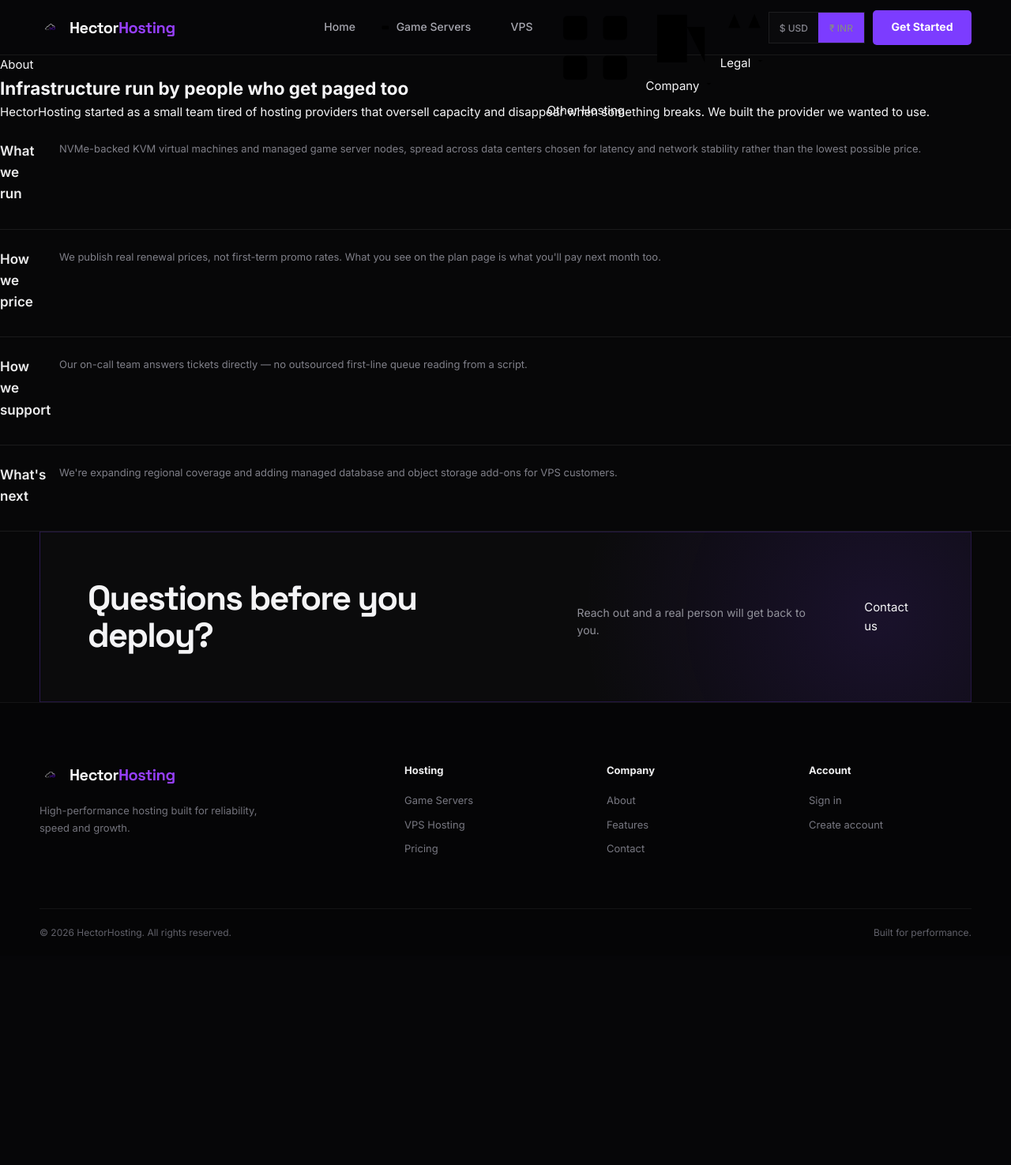
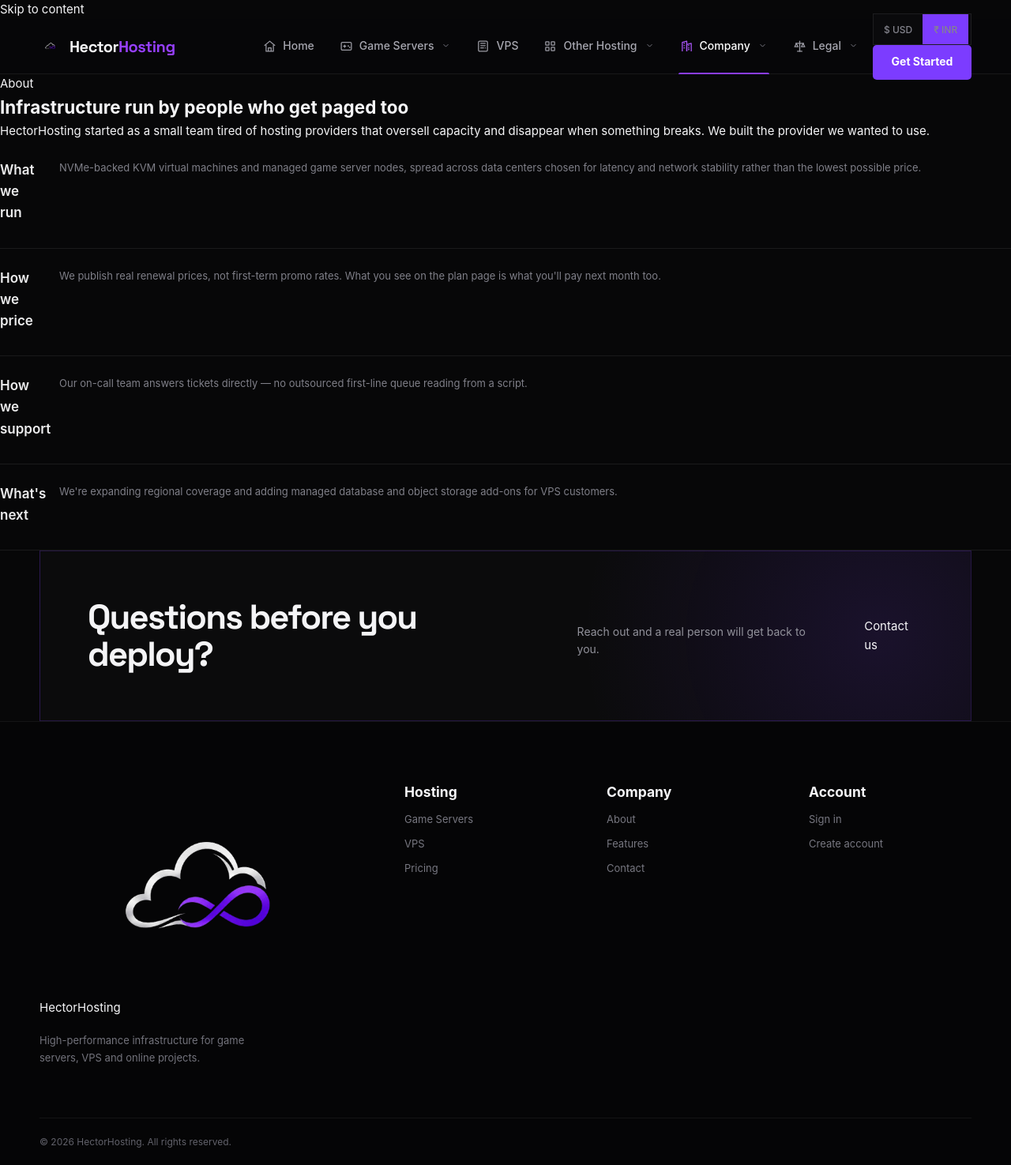
Before and after one commit to Wixzroot/hectorsite3, a Flask app: page /about in a window 1280 px wide. Shown: the whole page at 79% size. Before the commit the page ends 1188 px from the top, so only its background shows below. Run offline with Flask 3, Linux system fonts and the light colour scheme; parts of the project's set-up code (start-up, migrations or seed data) failed here and were passed over.

Commit message:
Update base.html

```diff
--- a/templates/base.html
+++ b/templates/base.html
@@ -8,7 +8,7 @@
 
   <meta
     name="description"
-    content="HectorHosting provides high-performance VPS and game server hosting with DDoS protection and reliable infrastructure."
+    content="HectorHosting provides high-performance game servers, VPS hosting and reliable infrastructure with DDoS protection."
   >
 
   <link
@@ -17,11 +17,12 @@
     href="{{ url_for('static', filename='img/logo.png') }}"
   >
 
+  <!-- Fonts -->
   <link rel="preconnect" href="https://fonts.googleapis.com">
   <link rel="preconnect" href="https://fonts.gstatic.com" crossorigin>
 
   <link
-    href="https://fonts.googleapis.com/css2?family=Inter:wght@400;500;600;700;800&family=Space+Grotesk:wght@400;500;600;700&display=swap"
+    href="https://fonts.googleapis.com/css2?family=Space+Grotesk:wght@400;500;600;700&display=swap"
     rel="stylesheet"
   >
 
@@ -33,13 +34,20 @@
 
 <body>
 
-  <!-- ================= HEADER ================= -->
+  <div class="skip-link">
+    <a href="#main">Skip to content</a>
+  </div>
+
+
+  <!-- =====================================================
+       HEADER
+       ===================================================== -->
 
   <header class="site-header">
 
     <div class="header-inner">
 
-      <!-- LOGO -->
+      <!-- BRAND -->
 
       <a href="{{ url_for('home') }}" class="brand">
 
@@ -56,7 +64,7 @@
       </a>
 
 
-      <!-- MOBILE BUTTON -->
+      <!-- MOBILE TOGGLE -->
 
       <input
         type="checkbox"
@@ -67,7 +75,7 @@
       <label
         for="nav-toggle"
         class="nav-burger"
-        aria-label="Open navigation"
+        aria-label="Toggle navigation"
       >
         <span></span>
         <span></span>
@@ -79,17 +87,34 @@
 
       <nav class="site-nav">
 
+
         <!-- HOME -->
 
         <a
           href="{{ url_for('home') }}"
-          class="nav-link {{ 'active' if request.endpoint == 'home' }}"
+          class="nav-link {{ 'is-active' if request.endpoint == 'home' }}"
         >
 
-          <svg viewBox="0 0 24 24" aria-hidden="true">
-            <path d="M3 10.5 12 3l9 7.5"></path>
-            <path d="M5 9.5V21h14V9.5"></path>
-            <path d="M9 21v-6h6v6"></path>
+          <svg class="nav-icon" viewBox="0 0 24 24" fill="none">
+            <path
+              d="M3 10.5L12 3l9 7.5"
+              stroke="currentColor"
+              stroke-width="1.8"
+              stroke-linecap="round"
+              stroke-linejoin="round"
+            />
+            <path
+              d="M5.5 9.5V21h13V9.5"
+              stroke="currentColor"
+              stroke-width="1.8"
+              stroke-linejoin="round"
+            />
+            <path
+              d="M9.5 21v-6h5v6"
+              stroke="currentColor"
+              stroke-width="1.8"
+              stroke-linejoin="round"
+            />
           </svg>
 
           <span>Home</span>
@@ -101,21 +126,43 @@
 
         <a
           href="{{ url_for('game_servers') }}"
-          class="nav-link {{ 'active' if request.endpoint == 'game_servers' }}"
+          class="nav-link {{ 'is-active' if request.endpoint == 'game_servers' }}"
         >
 
-          <svg viewBox="0 0 24 24" aria-hidden="true">
-            <rect x="3" y="7" width="18" height="10" rx="3"></rect>
-            <path d="M7 12h4"></path>
-            <path d="M9 10v4"></path>
-            <circle cx="16.5" cy="11" r=".8"></circle>
-            <circle cx="18.5" cy="13" r=".8"></circle>
+          <svg class="nav-icon" viewBox="0 0 24 24" fill="none">
+            <rect
+              x="3"
+              y="5"
+              width="18"
+              height="14"
+              rx="2"
+              stroke="currentColor"
+              stroke-width="1.8"
+            />
+            <path
+              d="M7 12h4M9 10v4"
+              stroke="currentColor"
+              stroke-width="1.8"
+              stroke-linecap="round"
+            />
+            <path
+              d="M15.5 11.5h.01M18 14h.01"
+              stroke="currentColor"
+              stroke-width="2.5"
+              stroke-linecap="round"
+            />
           </svg>
 
           <span>Game Servers</span>
 
-          <svg class="nav-chevron" viewBox="0 0 24 24">
-            <path d="m7 9 5 5 5-5"></path>
+          <svg class="nav-chevron" viewBox="0 0 24 24" fill="none">
+            <path
+              d="m7 10 5 5 5-5"
+              stroke="currentColor"
+              stroke-width="1.8"
+              stroke-linecap="round"
+              stroke-linejoin="round"
+            />
           </svg>
 
         </a>
@@ -125,16 +172,31 @@
 
         <a
           href="{{ url_for('vps') }}"
-          class="nav-link {{ 'active' if request.endpoint == 'vps' }}"
+          class="nav-link {{ 'is-active' if request.endpoint == 'vps' }}"
         >
 
-          <svg viewBox="0 0 24 24" aria-hidden="true">
-            <rect x="4" y="4" width="16" height="6" rx="1"></rect>
-            <rect x="4" y="14" width="16" height="6" rx="1"></rect>
-            <path d="M8 7h.01"></path>
-            <path d="M8 17h.01"></path>
-            <path d="M12 7h5"></path>
-            <path d="M12 17h5"></path>
+          <svg class="nav-icon" viewBox="0 0 24 24" fill="none">
+            <rect
+              x="4"
+              y="3"
+              width="16"
+              height="18"
+              rx="2"
+              stroke="currentColor"
+              stroke-width="1.8"
+            />
+            <path
+              d="M8 7h8M8 11h8M8 15h5"
+              stroke="currentColor"
+              stroke-width="1.8"
+              stroke-linecap="round"
+            />
+            <circle
+              cx="16"
+              cy="15"
+              r="1"
+              fill="currentColor"
+            />
           </svg>
 
           <span>VPS</span>
@@ -144,140 +206,176 @@
 
         <!-- OTHER HOSTING -->
 
-        <div class="nav-dropdown">
-
         <a
-            href="{{ url_for('pricing') }}"
-            class="nav-link"
+          href="{{ url_for('features') }}"
+          class="nav-link {{ 'is-active' if request.endpoint == 'features' }}"
         >
 
-            <svg viewBox="0 0 24 24" aria-hidden="true">
-              <rect x="4" y="4" width="6" height="6" rx="1"></rect>
-              <rect x="14" y="4" width="6" height="6" rx="1"></rect>
-              <rect x="4" y="14" width="6" height="6" rx="1"></rect>
-              <rect x="14" y="14" width="6" height="6" rx="1"></rect>
+          <svg class="nav-icon" viewBox="0 0 24 24" fill="none">
+            <rect
+              x="4"
+              y="4"
+              width="6"
+              height="6"
+              rx="1"
+              stroke="currentColor"
+              stroke-width="1.8"
+            />
+            <rect
+              x="14"
+              y="4"
+              width="6"
+              height="6"
+              rx="1"
+              stroke="currentColor"
+              stroke-width="1.8"
+            />
+            <rect
+              x="4"
+              y="14"
+              width="6"
+              height="6"
+              rx="1"
+              stroke="currentColor"
+              stroke-width="1.8"
+            />
+            <rect
+              x="14"
+              y="14"
+              width="6"
+              height="6"
+              rx="1"
+              stroke="currentColor"
+              stroke-width="1.8"
+            />
           </svg>
 
           <span>Other Hosting</span>
 
-            <svg class="nav-chevron" viewBox="0 0 24 24">
-              <path d="m7 9 5 5 5-5"></path>
+          <svg class="nav-chevron" viewBox="0 0 24 24" fill="none">
+            <path
+              d="m7 10 5 5 5-5"
+              stroke="currentColor"
+              stroke-width="1.8"
+              stroke-linecap="round"
+              stroke-linejoin="round"
+            />
           </svg>
 
         </a>
 
-          <div class="dropdown-menu">
-
-            <a href="{{ url_for('contact') }}">
-              Web Hosting
-            </a>
-
-            <a href="{{ url_for('contact') }}">
-              Discord Bot Hosting
-            </a>
-
-          </div>
-
-        </div>
-
 
         <!-- COMPANY -->
 
-        <div class="nav-dropdown">
-
         <a
           href="{{ url_for('about') }}"
-            class="nav-link"
+          class="nav-link {{ 'is-active' if request.endpoint == 'about' }}"
         >
 
-            <svg viewBox="0 0 24 24" aria-hidden="true">
-              <path d="M4 21V5h10v16"></path>
-              <path d="M14 9h6v12"></path>
-              <path d="M7 8h2"></path>
-              <path d="M7 12h2"></path>
-              <path d="M7 16h2"></path>
-              <path d="M16 13h1"></path>
-              <path d="M16 17h1"></path>
+          <svg class="nav-icon" viewBox="0 0 24 24" fill="none">
+            <path
+              d="M4 21V5l8-2v18"
+              stroke="currentColor"
+              stroke-width="1.8"
+              stroke-linejoin="round"
+            />
+            <path
+              d="M12 21V9l8-2v14"
+              stroke="currentColor"
+              stroke-width="1.8"
+              stroke-linejoin="round"
+            />
+            <path
+              d="M7 7h1M7 11h1M7 15h1M15 11h1M15 15h1M15 18h1"
+              stroke="currentColor"
+              stroke-width="1.8"
+              stroke-linecap="round"
+            />
           </svg>
 
           <span>Company</span>
 
-            <svg class="nav-chevron" viewBox="0 0 24 24">
-              <path d="m7 9 5 5 5-5"></path>
+          <svg class="nav-chevron" viewBox="0 0 24 24" fill="none">
+            <path
+              d="m7 10 5 5 5-5"
+              stroke="currentColor"
+              stroke-width="1.8"
+              stroke-linecap="round"
+              stroke-linejoin="round"
+            />
           </svg>
 
         </a>
 
-          <div class="dropdown-menu">
-
-            <a href="{{ url_for('about') }}">
-              About Us
-            </a>
-
-            <a href="{{ url_for('features') }}">
-              Features
-            </a>
-
-            <a href="{{ url_for('contact') }}">
-              Contact
-            </a>
-
-          </div>
-
-        </div>
-
 
         <!-- LEGAL -->
 
-        <div class="nav-dropdown">
-
         <a
-            href="#"
-            class="nav-link"
+          href="{{ url_for('contact') }}"
+          class="nav-link {{ 'is-active' if request.endpoint == 'contact' }}"
         >
 
-            <svg viewBox="0 0 24 24" aria-hidden="true">
-              <path d="M12 3v18"></path>
-              <path d="M5 7h14"></path>
-              <path d="M7 7 4 14h6L7 7Z"></path>
-              <path d="m17 7-3 7h6l-3-7Z"></path>
-              <path d="M8 21h8"></path>
+          <svg class="nav-icon" viewBox="0 0 24 24" fill="none">
+            <path
+              d="M12 3v18"
+              stroke="currentColor"
+              stroke-width="1.8"
+              stroke-linecap="round"
+            />
+            <path
+              d="M5 7h14"
+              stroke="currentColor"
+              stroke-width="1.8"
+              stroke-linecap="round"
+            />
+            <path
+              d="M6 7 3 13h6L6 7Z"
+              stroke="currentColor"
+              stroke-width="1.8"
+              stroke-linejoin="round"
+            />
+            <path
+              d="m18 7-3 6h6l-3-6Z"
+              stroke="currentColor"
+              stroke-width="1.8"
+              stroke-linejoin="round"
+            />
+            <path
+              d="M8 21h8"
+              stroke="currentColor"
+              stroke-width="1.8"
+              stroke-linecap="round"
+            />
           </svg>
 
           <span>Legal</span>
 
-            <svg class="nav-chevron" viewBox="0 0 24 24">
-              <path d="m7 9 5 5 5-5"></path>
+          <svg class="nav-chevron" viewBox="0 0 24 24" fill="none">
+            <path
+              d="m7 10 5 5 5-5"
+              stroke="currentColor"
+              stroke-width="1.8"
+              stroke-linecap="round"
+              stroke-linejoin="round"
+            />
           </svg>
 
         </a>
 
-          <div class="dropdown-menu">
-
-            <a href="#">
-              Terms of Service
-            </a>
-
-            <a href="#">
-              Privacy Policy
-            </a>
-
-          </div>
-
-        </div>
-
-      </nav>
-
 
         <!-- RIGHT SIDE -->
 
-      <div class="header-actions">
+        <div class="nav-actions">
 
           <div class="currency-switcher">
 
-          <span class="currency-usd">$ USD</span>
+            <span class="currency-usd">
+              $ USD
+            </span>
 
-          <span class="currency-inr">₹ INR</span>
+            <span class="currency-inr">
+              ₹ INR
+            </span>
 
           </div>
 
@@ -286,16 +384,23 @@
 
             <a
               href="{{ url_for('dashboard') }}"
-            class="header-button"
+              class="header-button header-button-secondary"
             >
               Dashboard
+            </a>
+
+            <a
+              href="{{ url_for('logout') }}"
+              class="header-button header-button-primary"
+            >
+              Sign out
             </a>
 
           {% else %}
 
             <a
               href="{{ url_for('register') }}"
-            class="header-button"
+              class="header-button header-button-primary"
             >
               Get Started
             </a>
@@ -303,6 +408,8 @@
           {% endif %}
 
         </div>
+
+      </nav>
 
     </div>
 
@@ -335,9 +442,7 @@
   <!-- MAIN -->
 
   <main id="main">
-
     {% block content %}{% endblock %}
-
   </main>
 
 
@@ -349,23 +454,22 @@
 
       <div class="footer-brand">
 
-        <a href="{{ url_for('home') }}" class="brand">
+        <a href="{{ url_for('home') }}" class="footer-logo">
 
           <img
             src="{{ url_for('static', filename='img/logo.png') }}"
             alt="HectorHosting"
-            class="brand-logo"
           >
 
-          <span class="brand-name">
+          <span>
             Hector<span>Hosting</span>
           </span>
 
         </a>
 
         <p>
-          High-performance hosting built for reliability,
-          speed and growth.
+          High-performance infrastructure for
+          game servers, VPS and online projects.
         </p>
 
       </div>
@@ -373,14 +477,14 @@
 
       <div class="footer-column">
 
-        <h4>Hosting</h4>
+        <h3>Hosting</h3>
 
         <a href="{{ url_for('game_servers') }}">
           Game Servers
         </a>
 
         <a href="{{ url_for('vps') }}">
-          VPS Hosting
+          VPS
         </a>
 
         <a href="{{ url_for('pricing') }}">
@@ -392,7 +496,7 @@
 
       <div class="footer-column">
 
-        <h4>Company</h4>
+        <h3>Company</h3>
 
         <a href="{{ url_for('about') }}">
           About
@@ -411,19 +515,7 @@
 
       <div class="footer-column">
 
-        <h4>Account</h4>
-
-        {% if current_user.is_authenticated %}
-
-          <a href="{{ url_for('dashboard') }}">
-            Dashboard
-          </a>
-
-          <a href="{{ url_for('logout') }}">
-            Sign out
-          </a>
-
-        {% else %}
+        <h3>Account</h3>
 
         <a href="{{ url_for('login') }}">
           Sign in
@@ -432,8 +524,6 @@
         <a href="{{ url_for('register') }}">
           Create account
         </a>
-
-        {% endif %}
 
       </div>
 
@@ -446,10 +536,6 @@
         © 2026 HectorHosting. All rights reserved.
       </span>
 
-      <span>
-        Built for performance.
-      </span>
-
     </div>
 
   </footer>
```
Lines whose indentation alone changed are shown as unchanged.
